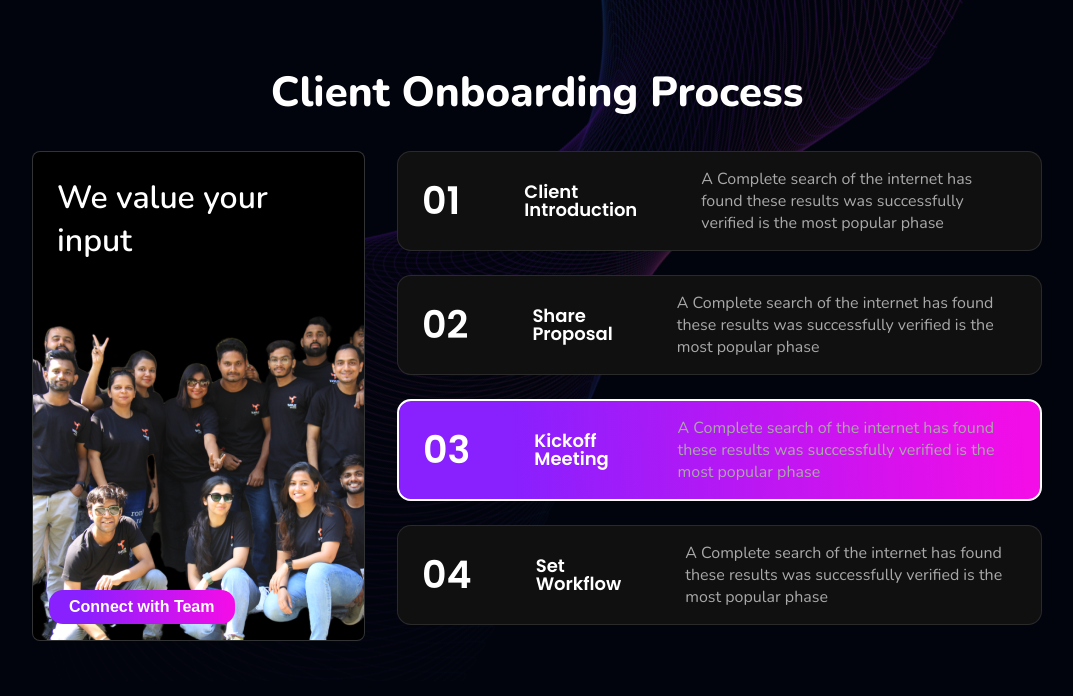
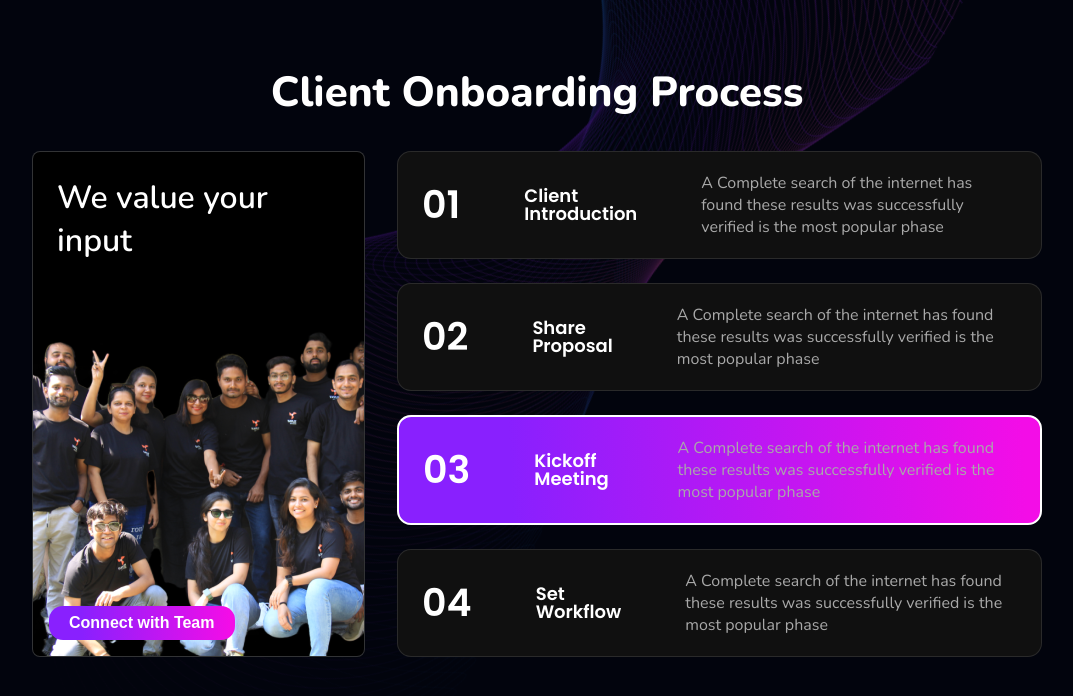
Before and after one commit to Radha27112021/second_assignment, a React (Vite) app: page / in a window 1280 px wide. Shown: the top 696 px of the page, without its empty margins (103-1176 px from the left). Built offline with nearby package versions, Linux system fonts and the light colour scheme.

Commit message:
Update index.css

```diff
--- a/src/index.css
+++ b/src/index.css
@@ -109,7 +109,7 @@ body {
   display: flex;
   align-items: center;
   gap: 64px;
-  padding: 16px 24px;
+  padding: 20px 24px;
   background: #101010;
   border-radius: 14px;
   border: 1px solid #FFFFFF1C;
```
